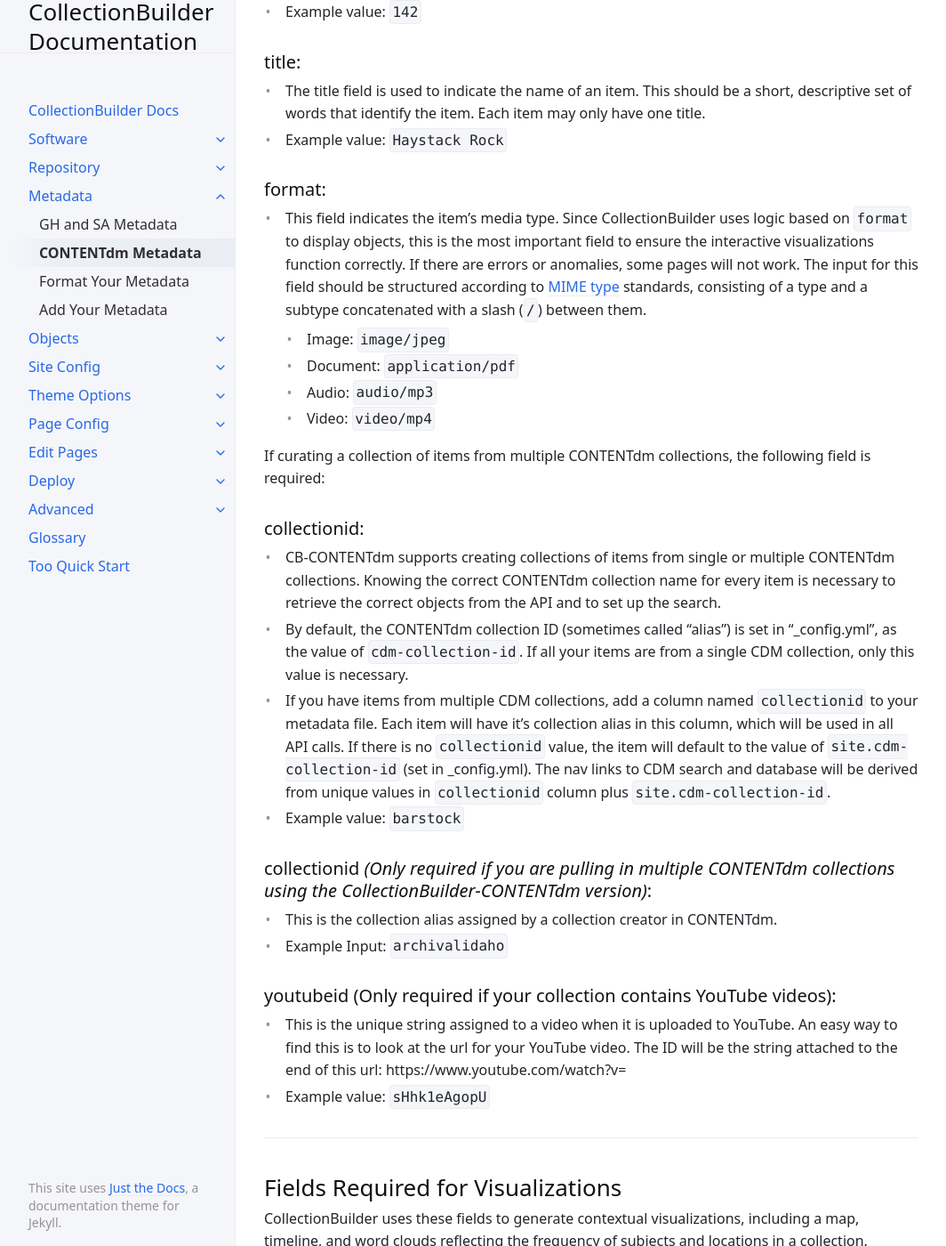
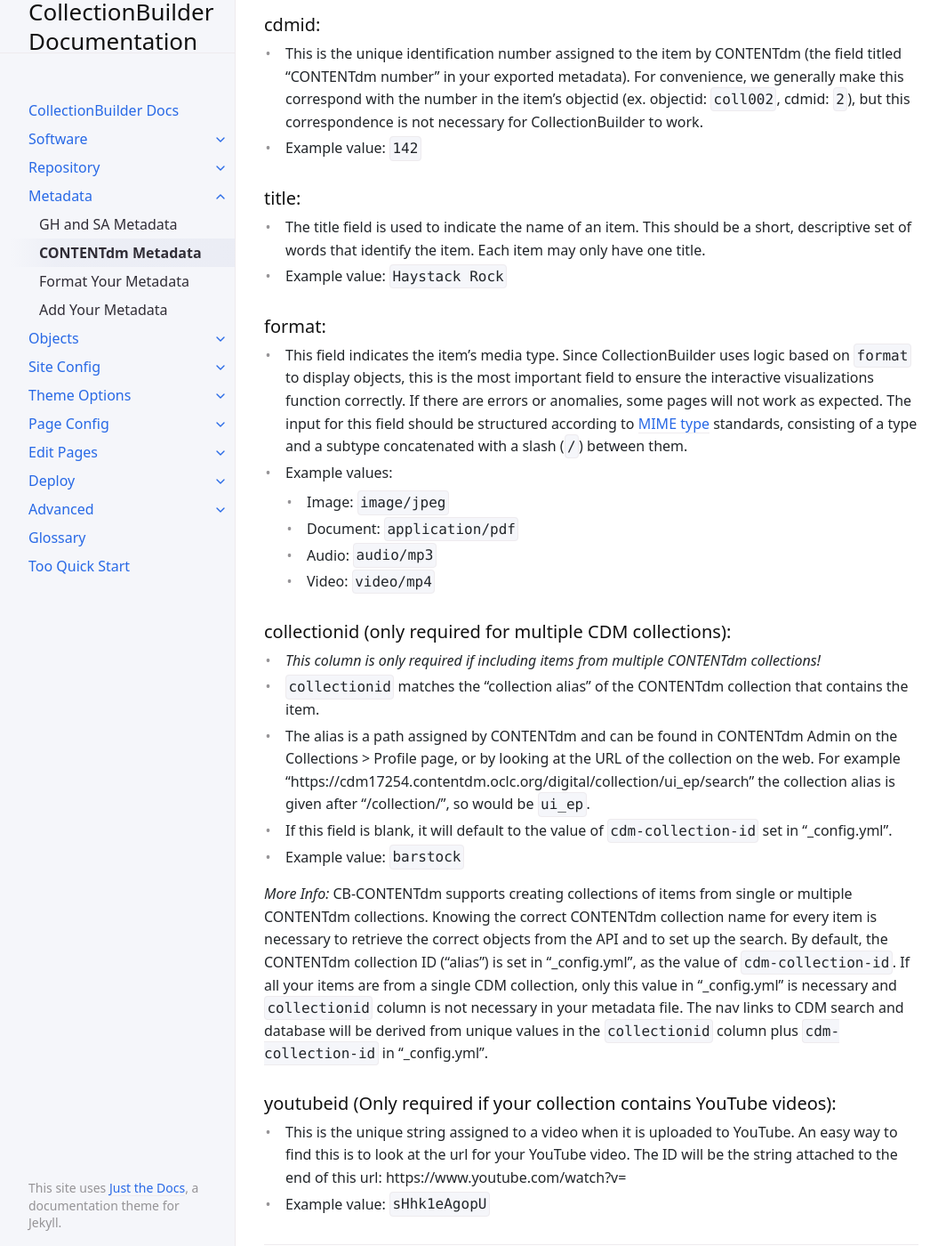
Before and after one commit to CollectionBuilder/cb-docs, a Jekyll site: the page built from docs/metadata/cdm_metadata.md, in a window 1280 px wide and 1400 px high, scrolled down 1396 px. Shown: the whole window at 89% size, without its empty margins (107-1171 px from the left). Built offline with Jekyll 4.4.1, drawn with Linux system fonts in a browser that asks for light colours; some of the changed text lies outside the part shown.

Commit message:
clarify collectionid in CDM metadata

```diff
--- a/docs/metadata/cdm_metadata.md
+++ b/docs/metadata/cdm_metadata.md
@@ -6,9 +6,12 @@ nav_order: 2
 
 # CollectionBuilder-CONTENTdm Metadata
 
+CollectionBuilder-CONTENTdm supports creating collections of items from single or multiple CONTENTdm collections.
+In most cases the first step will be to export metadata from CONTENTdm which will then be transformed to work with CollectionBuilder by adding a few required fields.
+
 ## Export Metadata from CONTENTdm
 
-1. Log in to the hosted CONTENTdm administration portal, click on the "collections" tab, and choose the collection you'd like to export from the "Current collection" dropdown menu. Once you've selected a collection, click the button labeled "change" to the right of the dropdown menu.
+1. Log in to the CONTENTdm administration portal, click on the "collections" tab, and choose the collection you'd like to export from the "Current collection" dropdown menu. Once you've selected a collection, click the button labeled "change" to the right of the dropdown menu.
 2. Further down the "Collection administration" page, locate the "Export" link, and click on it. This should lead you to an "Export metadata" page.
 3. Make sure the radio button next to "Tab-delimited" is checked, and then check the box immediately underneath to select the option "return field names in first record." Click the "next" button. This will lead to an "Export successful" page.
 4. Right click on the "export.txt" file and choose the option "Save Link As..."
@@ -21,53 +24,62 @@ Pull up the metadata template below to get started, and read through the rest of
 
 ## Metadata Template
 
-The button below will take you to the CollectionBuilder-CONTENTdm metadata template. It's stored in Google Sheets for easy re-use (just "Make a Copy" via the File menu to get started).
+We provide a metadata template on Google Sheets as an example or starting point for your collection (click the File menu and "Make a Copy" to get started).
+Also, check the demo metadata CSVs in the "_data" folder in your repository for more examples.
 
 [CONTENTdm CollectionBuilder Metadata Template](https://docs.google.com/spreadsheets/d/14iWUEoAJ6T9WDqlPnIHRN7M8-YgmMV4_bjFPVuSZ0yk/edit?usp=sharing){:.btn .btn-purple target="_blank" rel="noopener"}
 
----
+You do **not** need to exactly match the CollectionBuilder template.
+Just ensure that you create the required fields following the conventions described below.
+
+-----
 
 ## Required Fields for CollectionBuilder-CONTENTdm
 
 Without values in the fields below, CollectionBuilder will not work properly.
 
 ### objectid:
+
 - This is the field that CollectionBuilder uses to identify each object. This should be a unique string, all **lowercase** with no spaces or special characters as it will be used to form the item's URL. Underscores (`_`) and dashes (`-`) are okay; **slashes (`/`) should NOT be used in this field**.
 - Example value: `coll002`
 
 ### cdmid:
+
 - This is the unique identification number assigned to the item by CONTENTdm (the field titled "CONTENTdm number" in your exported metadata). For convenience, we generally make this correspond with the number in the item's objectid (ex. objectid: `coll002`, cdmid: `2`), but this correspondence is not necessary for CollectionBuilder to work.
 - Example value: `142`
 
 ### title:
+
 - The title field is used to indicate the name of an item. This should be a short, descriptive set of words that identify the item. Each item may only have one title.
 - Example value: `Haystack Rock`
 
 ### format:
-- This field indicates the item's media type. Since CollectionBuilder uses logic based on `format` to display objects, this is the most important field to ensure the interactive visualizations function correctly. If there are errors or anomalies, some pages will not work. The input for this field should be structured according to [MIME type](https://www.iana.org/assignments/media-types/media-types.xhtml){:target="_blank" rel="noopener"} standards, consisting of a type and a subtype concatenated with a slash (`/`) between them.
+
+- This field indicates the item's media type. Since CollectionBuilder uses logic based on `format` to display objects, this is the most important field to ensure the interactive visualizations function correctly. If there are errors or anomalies, some pages will not work as expected. The input for this field should be structured according to [MIME type](https://www.iana.org/assignments/media-types/media-types.xhtml){:target="_blank" rel="noopener"} standards, consisting of a type and a subtype concatenated with a slash (`/`) between them.
+- Example values:
     - Image: `image/jpeg`
     - Document: `application/pdf`
     - Audio: `audio/mp3`
     - Video: `video/mp4`
 
-If curating a collection of items from multiple CONTENTdm collections, the following field is required:
+### collectionid (only required for multiple CDM collections):
 
-### collectionid:
-- CB-CONTENTdm supports creating collections of items from single or multiple CONTENTdm collections.
-Knowing the correct CONTENTdm collection name for every item is necessary to retrieve the correct objects from the API and to set up the search.
-- By default, the CONTENTdm collection ID (sometimes called "alias") is set in "_config.yml", as the value of `cdm-collection-id`.
-If all your items are from a single CDM collection, only this value is necessary.
-- If you have items from multiple CDM collections, add a column named `collectionid` to your metadata file.
-Each item will have it's collection alias in this column, which will be used in all API calls.
-If there is no `collectionid` value, the item will default to the value of `site.cdm-collection-id` (set in _config.yml).
-The nav links to CDM search and database will be derived from unique values in `collectionid` column plus `site.cdm-collection-id`.
+- *This column is only required if including items from multiple CONTENTdm collections!*
+- `collectionid` matches the "collection alias" of the CONTENTdm collection that contains the item.
+- The alias is a path assigned by CONTENTdm and can be found in CONTENTdm Admin on the Collections > Profile page, or by looking at the URL of the collection on the web. For example "https://cdm17254.contentdm.oclc.org/digital/collection/ui_ep/search" the collection alias is given after "/collection/", so would be `ui_ep`.
+- If this field is blank, it will default to the value of `cdm-collection-id` set in "_config.yml".
 - Example value: `barstock`
 
-### collectionid *(Only required if you are pulling in multiple CONTENTdm collections using the CollectionBuilder-CONTENTdm version)*:
-- This is the collection alias assigned by a collection creator in CONTENTdm.
-- Example Input: `archivalidaho`
+*More Info:*
+CB-CONTENTdm supports creating collections of items from single or multiple CONTENTdm collections.
+Knowing the correct CONTENTdm collection name for every item is necessary to retrieve the correct objects from the API and to set up the search.
+By default, the CONTENTdm collection ID ("alias") is set in "_config.yml", as the value of `cdm-collection-id`.
+If all your items are from a single CDM collection, only this value in "_config.yml" is necessary and `collectionid` column is not necessary in your metadata file.
+The nav links to CDM search and database will be derived from unique values in the `collectionid` column plus `cdm-collection-id` in "_config.yml".
+
 
 ### youtubeid (Only required if your collection contains YouTube videos):
+
 - This is the unique string assigned to a video when it is uploaded to YouTube. An easy way to find this is to look at the url for your YouTube video. The ID will be the string attached to the end of this url: https://www.youtube.com/watch?v=
 - Example value: `sHhk1eAgopU`
 
```
